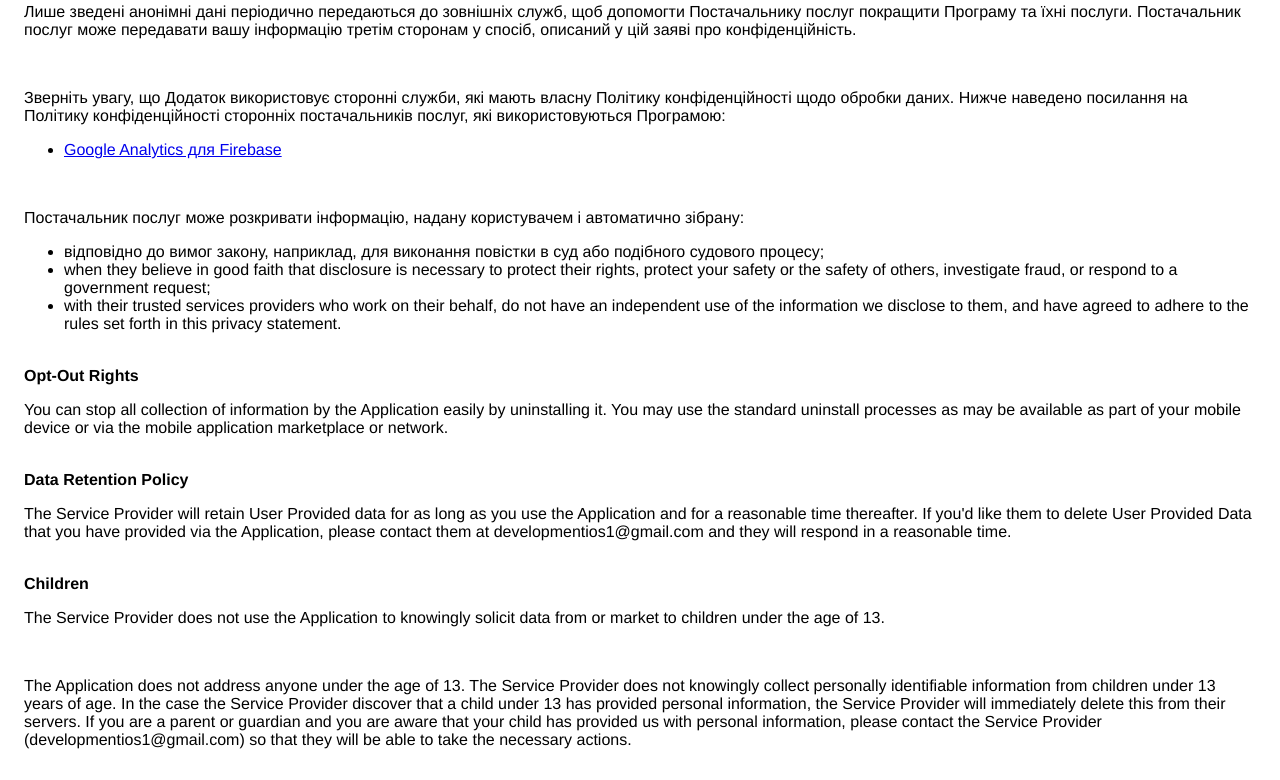
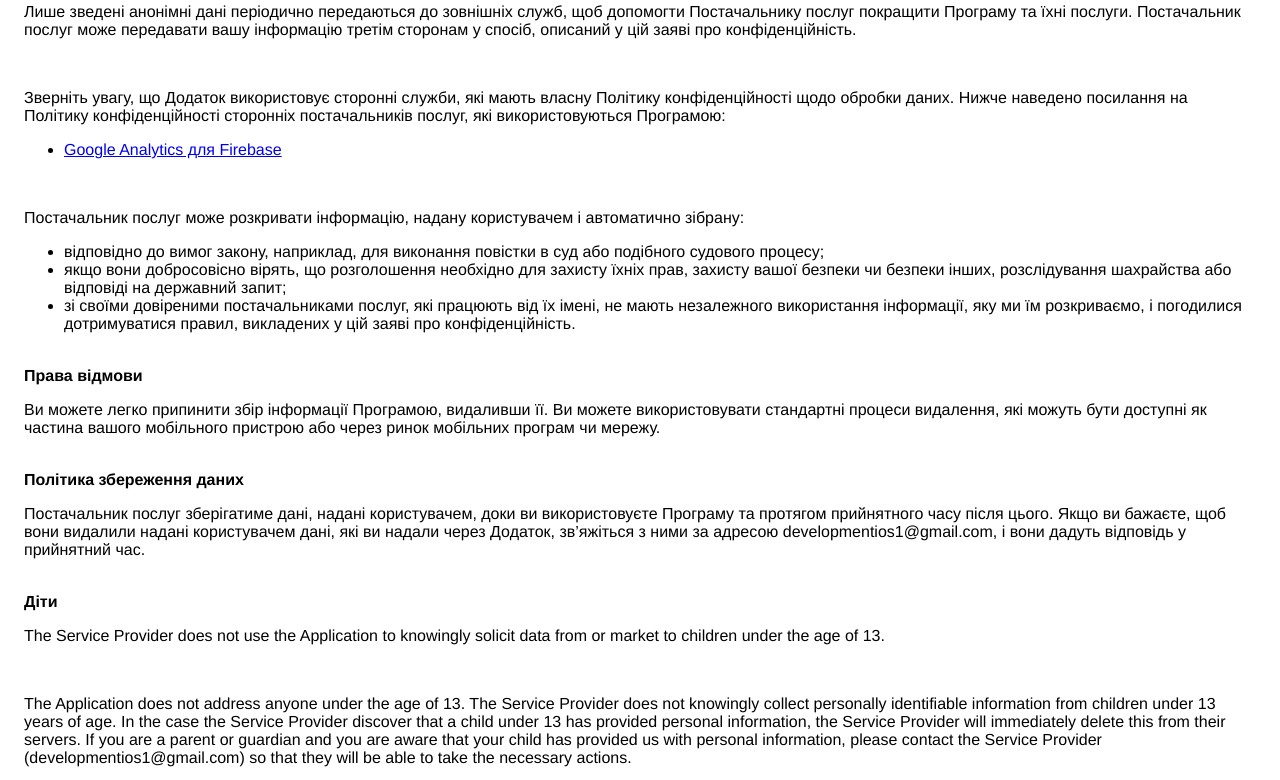
Before and after one commit to rp-ios/GiveawayTimeUA, a plain HTML site: page index.html in a window 1280 px wide. Shown: the part 573-1353 px from the top of the page. Drawn offline with Linux system fonts and the light colour scheme.

Commit message:
Update index.html

```diff
--- a/index.html
+++ b/index.html
@@ -44,18 +44,16 @@
         </p><ul><li>
             відповідно до вимог закону, наприклад, для виконання повістки в суд або подібного судового процесу;
         </li><li>
-            when they believe in good faith that disclosure is necessary to protect their rights, protect your safety or the safety of others, investigate fraud, or respond to a government request;
-        </li><li>with their trusted services providers who work on their behalf, do not have an independent use of the information we disclose to them, and have agreed to adhere to the rules set forth in this privacy statement.
-        </li></ul><p></p><br><strong>
-            Opt-Out Rights
+            якщо вони добросовісно вірять, що розголошення необхідно для захисту їхніх прав, захисту вашої безпеки чи безпеки інших, розслідування шахрайства або відповіді на державний запит;
+        </li><li>
+            зі своїми довіреними постачальниками послуг, які працюють від їх імені, не мають незалежного використання інформації, яку ми їм розкриваємо, і погодилися дотримуватися правил, викладених у цій заяві про конфіденційність.        </li></ul><p></p><br><strong>
+            Права відмови
         </strong><p>
-            You can stop all collection of information by the Application easily by uninstalling it. You may use the standard uninstall processes as may be available as part of your mobile device or via the mobile application marketplace or network.
-        </p><br><strong>
-            Data Retention Policy
-        </strong><p>
-            The Service Provider will retain User Provided data for as long as you use the Application and for a reasonable time thereafter. If you'd like them to delete User Provided Data that you have provided via the Application, please contact them at developmentios1@gmail.com and they will respond in a reasonable time.
-        </p><br><strong>
-            Children
+            Ви можете легко припинити збір інформації Програмою, видаливши її. Ви можете використовувати стандартні процеси видалення, які можуть бути доступні як частина вашого мобільного пристрою або через ринок мобільних програм чи мережу.        </p><br><strong>
+            Політика збереження даних
+            </strong><p>
+            Постачальник послуг зберігатиме дані, надані користувачем, доки ви використовуєте Програму та протягом прийнятного часу після цього. Якщо ви бажаєте, щоб вони видалили надані користувачем дані, які ви надали через Додаток, зв’яжіться з ними за адресою developmentios1@gmail.com, і вони дадуть відповідь у прийнятний час.        </p><br><strong>
+            Діти
         </strong><p>
             The Service Provider does not use the Application to knowingly solicit data from or market to children under the age of 13.
         </p><div><br><p>
```
